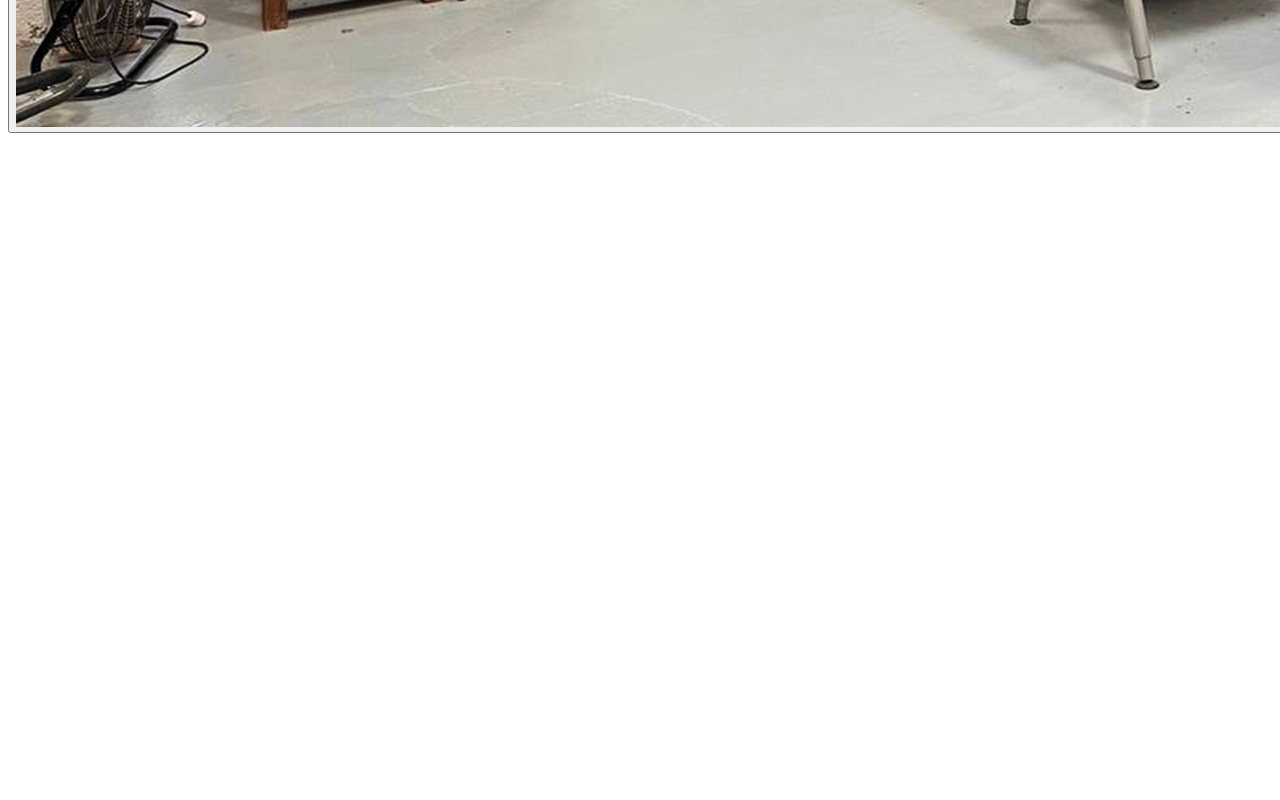
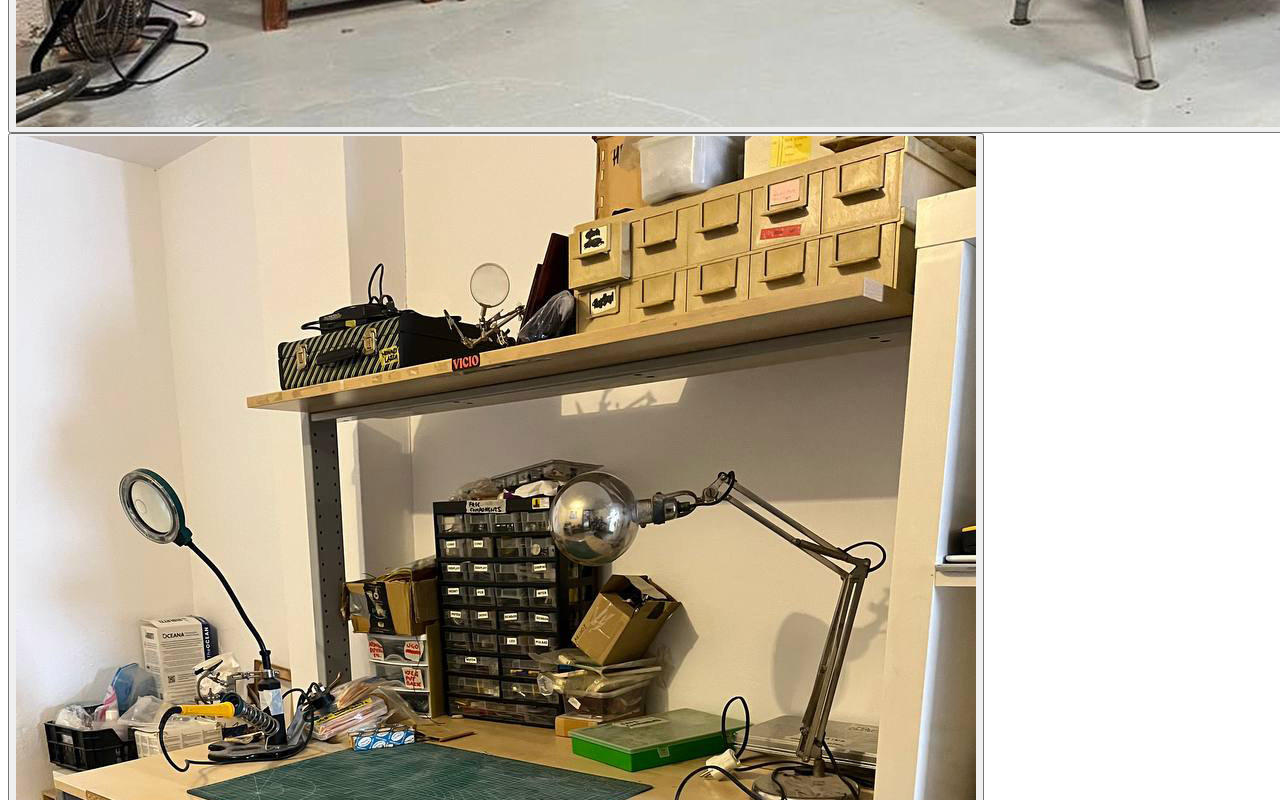
Before and after one commit to mademakerspace/remade-website, a Next.js app: page /Home/Home in a window 1280 px wide. Shown: the part 6660-7460 px from the top of the page. Before the commit the page ends 6801 px from the top, so only its background shows below. Built offline with nearby package versions, Linux system fonts and the light colour scheme.

Commit message:
Handle portrait

```diff
--- a/src/components/ImageGallery/ImageGallery.tsx
+++ b/src/components/ImageGallery/ImageGallery.tsx
@@ -30,7 +30,7 @@ export const ImageGallery: FunctionComponent<{ images: StaticImageData[] }> = ({
             ref={imageRef}
             src={shownImage}
             alt={`Photo ${current}`}
-            className="max-h-full max-w-full w-auto md:rounded-xl"
+            className="max-h-full max-w-full w-auto max-h-[700px] md:rounded-xl mx-auto"
           />
         </div>
       </div>
--- a/src/pages/Home/Home.tsx
+++ b/src/pages/Home/Home.tsx
@@ -25,6 +25,7 @@ const HomePage: FunctionComponent = () => {
           require("./assets/space-01@2x.jpg"),
           require("./assets/space-02@2x.jpg"),
           require("./assets/space-03@2x.jpg"),
+          require("./assets/space-04@2x.jpg"),
         ]}
       />
     </ContentSection>
```
Also changed, not shown: src/pages/Home/assets/space-04@2x.jpg (added).
